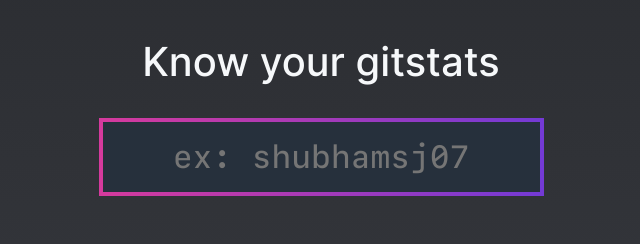
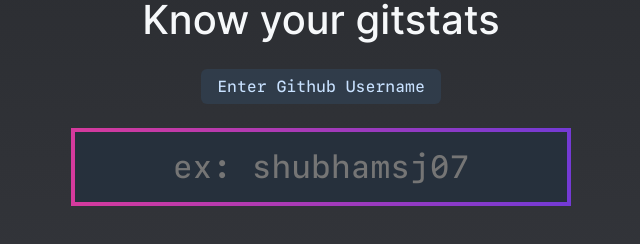
Before and after one commit to ShubhamSj07/know-your-gitstats, a Next.js app: page / in a window 1280 px wide. Shown: the part 262-506 px from the top of the page, without its empty margins (319-959 px from the left). Built offline with nearby package versions, Linux system fonts and the light colour scheme.

Commit message:
input feedback message added!

```diff
--- a/pages/Home.module.scss
+++ b/pages/Home.module.scss
@@ -16,10 +16,20 @@
     margin-bottom: 20vh;
     max-width: 600px;
     text-align: center;
+
     svg {
       color: $svgColor;
       font-size: 5em;
     }
+
+    span {
+      background: #303c4a;
+      padding: 0.5em 1em;
+      font-family: $mono;
+      color: #c8e1ff;
+      border-radius: 6px;
+    }
+
     label {
       display: block;
       font-size: 2.5rem;
@@ -39,7 +49,7 @@
       border-radius: 0.25rem;
       width: 100%;
       max-width: 500px;
-      margin: 0 auto;
+      margin: 1em auto;
       padding: 1rem;
       border: 10px solid;
       border-image-slice: 1;
--- a/pages/index.js
+++ b/pages/index.js
@@ -21,6 +21,7 @@
         <form onSubmit={onSubmit}>
           <FaGithubAlt /> <MdQueryStats />
           <label htmlFor="username">Know your gitstats</label>
+          <span>Enter Github Username</span>
           <input
             name="username"
             placeholder="ex: shubhamsj07"
```
